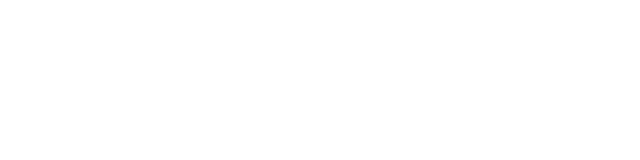
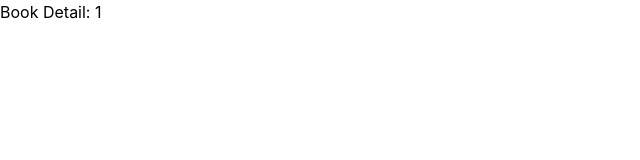
Before and after one commit to Nik439/wink-test, a React (Vite) app: page /1 in a window 1280 px wide. Shown: the top 160 px of the page, without its empty margins (0-640 px from the left). Built offline with nearby package versions, Linux system fonts and the light colour scheme.

Commit message:
added page components and basic routing

```diff
--- a/src/App.tsx
+++ b/src/App.tsx
@@ -1,10 +1,26 @@
+import { RouterProvider, createBrowserRouter } from "react-router-dom"
 import "./App.css"
+import HomePage from "./pages/Home"
+import BookDetailPage from "./pages/BookDetail"
 
-const App = () => {
+const router = createBrowserRouter([
+  {
+    path: '/',
+    children: [
+      {
+        index: true,
+        element: <HomePage/>
+      },
+      {
+        path: ':bookId',
+        element: <BookDetailPage/>
+      }
+    ]
+  }
+])
+
+export default function App () {
   return (
-    <div className="app">
-    </div>
+    <RouterProvider router={router} />
   )
 }
-
-export default App
--- /dev/null
+++ b/src/pages/BookDetail.tsx
@@ -0,0 +1,11 @@
+import { useParams } from "react-router-dom"
+
+export default function BookDetailPage () {
+  const {bookId} = useParams()
+
+  return (
+    <div>
+      Book Detail: {bookId}
+    </div>
+  )
+}
--- /dev/null
+++ b/src/pages/Home.tsx
@@ -0,0 +1,7 @@
+export default function HomePage () {
+  return (
+    <div>
+      Home
+    </div>
+  )
+}
```
